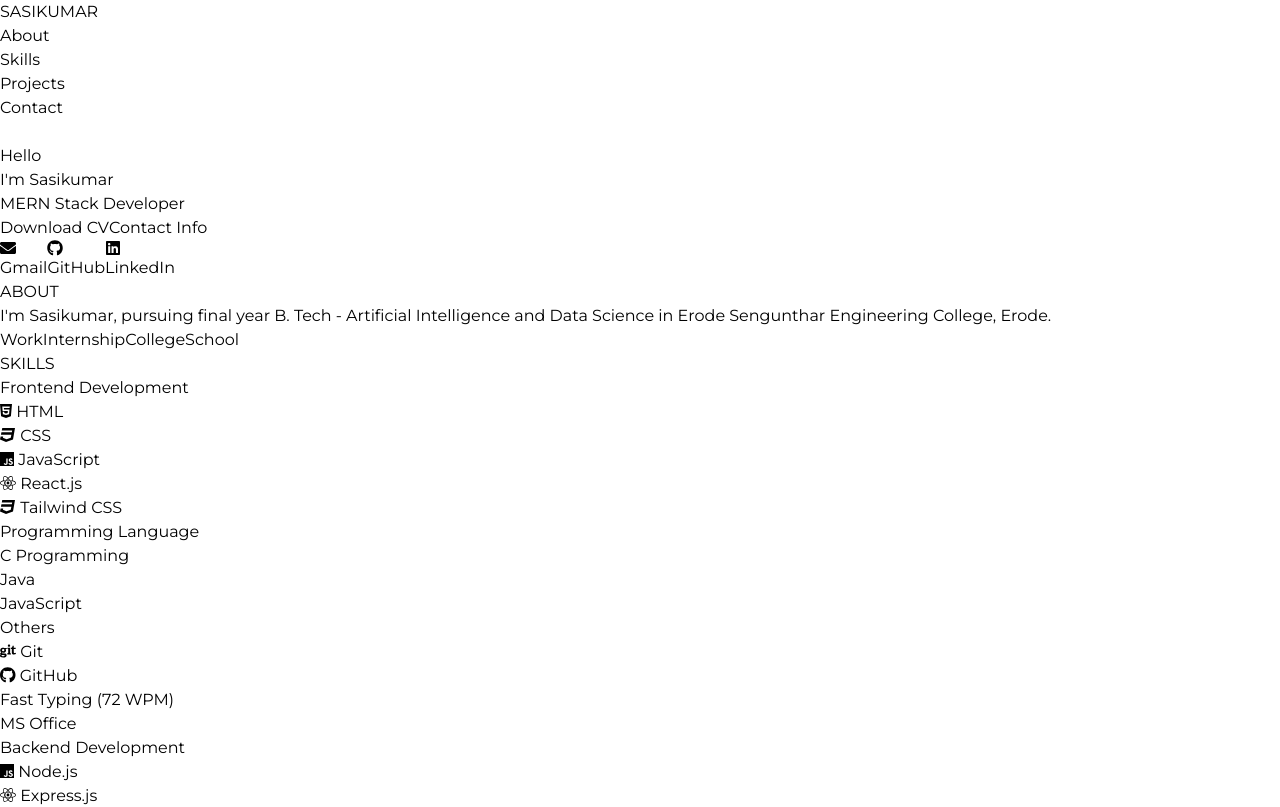
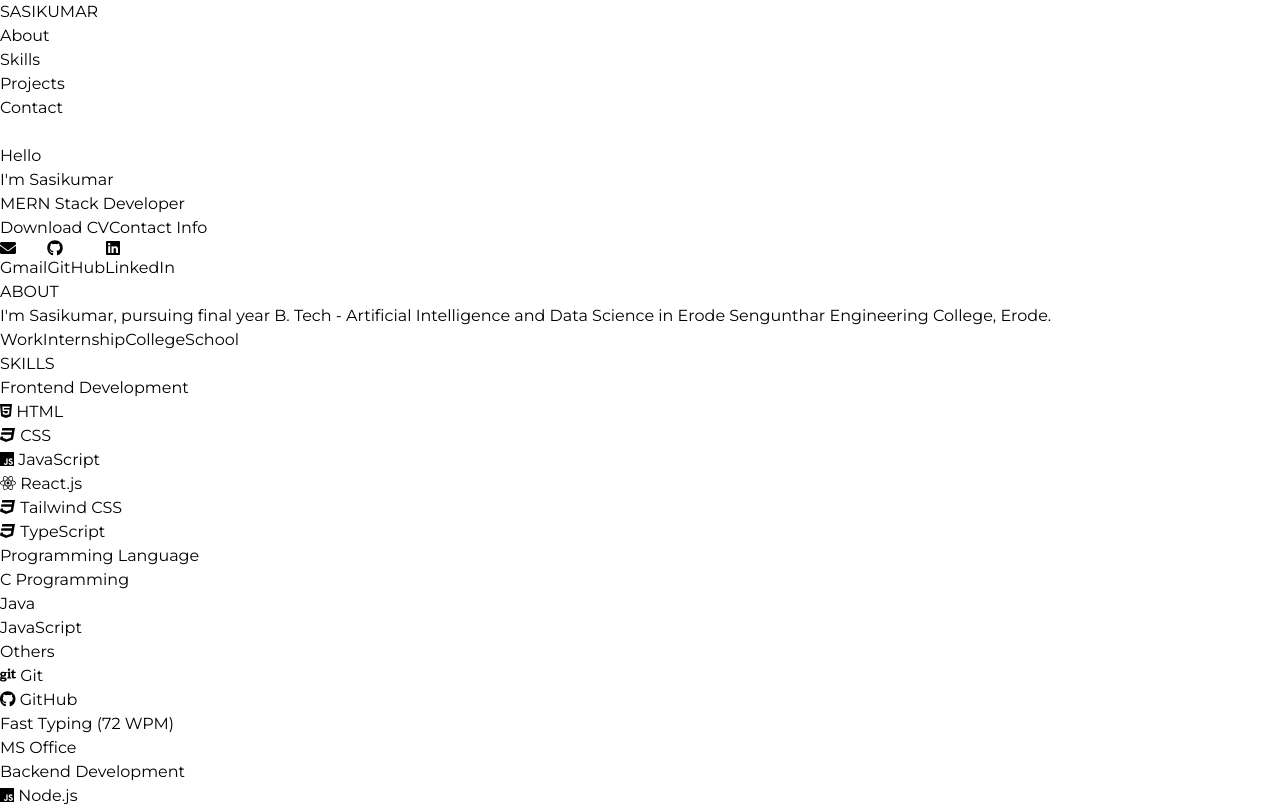
Before and after one commit to Sasikumarb5566/portfolio_react, a React (Vite) app in the folder front-end/: page / in a window 1280 px wide. Shown: the top 807 px of the page. Built offline with nearby package versions, Linux system fonts and the light colour scheme.

Commit message:
Update Skills Section

```diff
--- a/front-end/src/component/Skills.jsx
+++ b/front-end/src/component/Skills.jsx
@@ -14,6 +14,7 @@
             <li className='flex items-center gap-3'><FontAwesomeIcon icon={faJs} /> JavaScript</li>
             <li className='flex items-center gap-3'><FontAwesomeIcon icon={faReact} /> React.js</li>
             <li className='flex items-center gap-3'><FontAwesomeIcon icon={faCss3} /> Tailwind CSS</li>
+            <li className='flex items-center gap-3'><FontAwesomeIcon icon={faCss3} /> TypeScript</li>
           </ul>
         </div>
         <div className='relative border-2 border-slate-950 p-4 rounded-xl w-full sm:w-80 shadow-2xl transition-transform transform hover:scale-105 hover:z-50 hover:opacity-100 opacity-40 z-20'>
```
